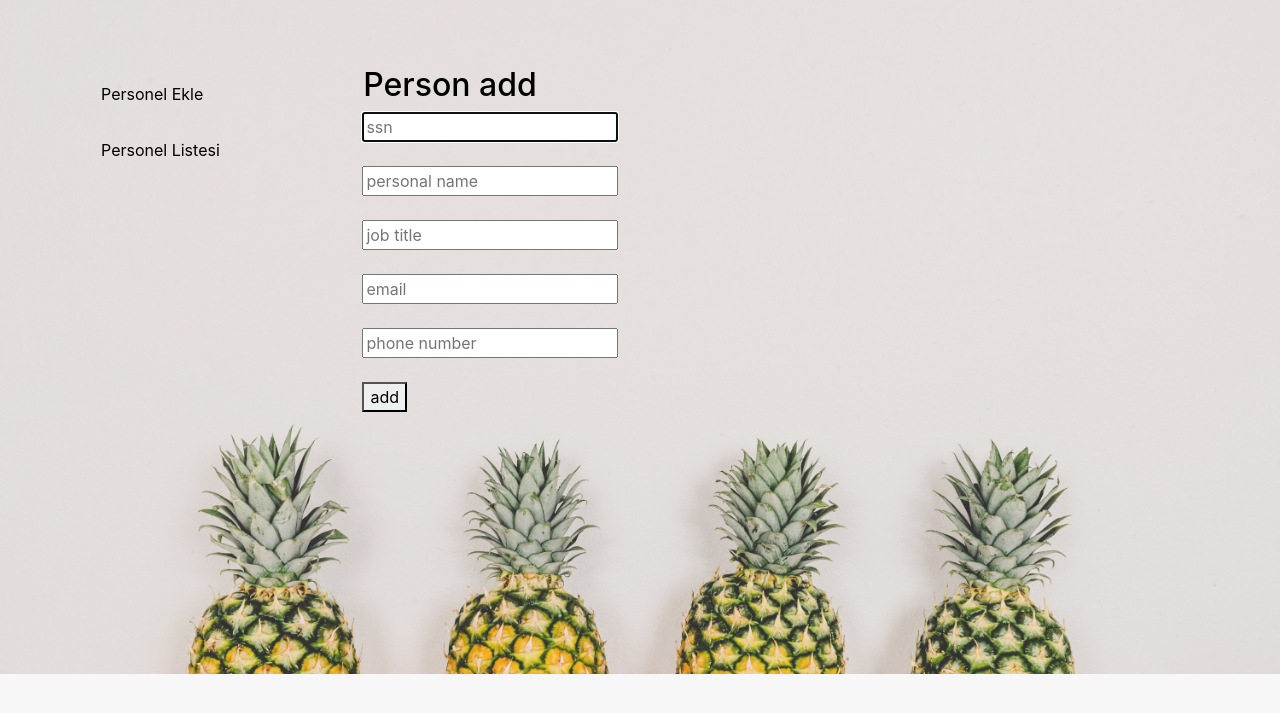
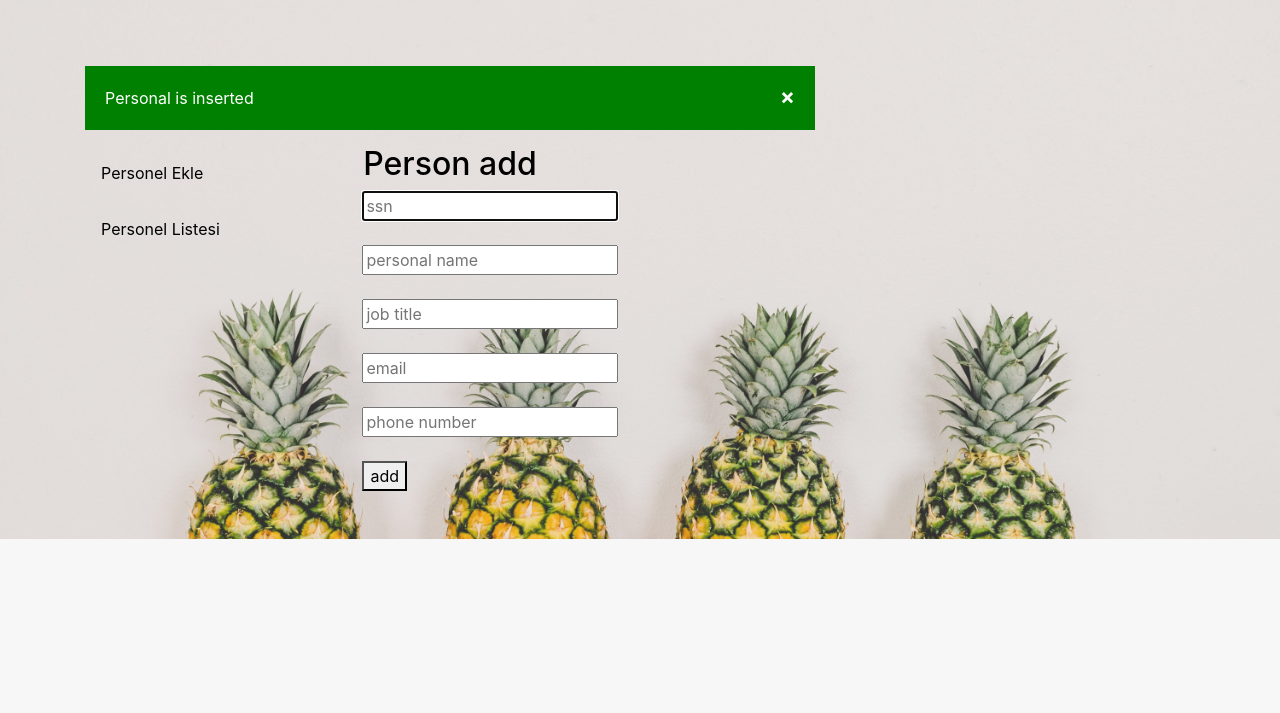
Before and after one commit to okanexe/2021_Fall_Bil372_stok_yonetimi, a Flask app: page /person/add in a window 1280 px wide. Shown: the part 56-769 px from the top of the page. Run offline with Flask 2, Linux system fonts and the light colour scheme; one stand-in notice (Sample message) is shown; some libraries are stand-ins or nearby versions.

Commit message:
bazi duzenlemeler yapildi

```diff
--- a/logistic/app.py
+++ b/logistic/app.py
@@ -1,8 +1,8 @@
-from flask import Flask, render_template, request
+from flask import Flask,flash, render_template, request
 import psycopg2
 
 app = Flask(__name__)
-
+app.config['SECRET_KEY'] = 'a989e8c0679101b2fa3f510eea014e41'
 # db yaratmak için
 # createdb -h localhost -p 5432 -U <username> <dbname>
 # postgresql bağlanmak için
@@ -57,9 +57,9 @@ def person():
         insert_string = "INSERT INTO personal(ssn, personal_name, job_title, email, phone_number) " \
                         "VALUES(%s, %s, %s, %s, %s);"
         cur.execute(insert_string, (ssn, personal_name, job_title, email, phone_number))
-        print("inserted")
+        flash('personal is inserted')
         conn.commit()
-        return render_template("person.html", result=result,title="Personel Yonetim")
+        return render_template("person.html", result=result,title="Personel Ekleme")
 
     return render_template("person.html",title="Personel Yonetim")
 
@@ -68,7 +68,7 @@ buradaki dashboad methodu personel ekleme ve personel yonetiminde kullanilacakti
 '''
 @app.route("/personel", methods = ['POST', 'GET'])
 def dashboard():
-    return render_template("dashboard.html",title="dashboard")
+    return render_template("dashboard.html",title="Personel Yonetim")
 
 @app.route("/login", methods = ['POST', 'GET'])
 def login():
--- a/logistic/static/main.css
+++ b/logistic/static/main.css
@@ -3,8 +3,8 @@ body {
   background-image: url("andy.jpg");
   background-repeat: no-repeat;
   background-size: cover;
-  background-position: auto;
-  background-position-y: 32%;
+
+  background-position-y: -194pt;
   color: #000000;
   margin-top: 5rem;
 }
@@ -172,3 +172,26 @@ div.content {
 div.box{
   margin-left: 38%;
 }
+.success {
+  padding: 20px;
+  background-color: green;
+  color: white;
+  margin-bottom: 15px;
+}
+
+/* The close button */
+.closebtn {
+  margin-left: 15px;
+  color: white;
+  font-weight: bold;
+  float: right;
+  font-size: 22px;
+  line-height: 20px;
+  cursor: pointer;
+  transition: 0.3s;
+}
+
+/* When moving the mouse over the close button */
+.closebtn:hover {
+  color: black;
+}
--- a/logistic/templates/layout.html
+++ b/logistic/templates/layout.html
@@ -8,7 +8,6 @@
     <!-- Bootstrap CSS -->
     <link rel="stylesheet" href="https://maxcdn.bootstrapcdn.com/bootstrap/4.0.0/css/bootstrap.min.css" integrity="sha384-Gn5384xqQ1aoWXA+058RXPxPg6fy4IWvTNh0E263XmFcJlSAwiGgFAW/dAiS6JXm" crossorigin="anonymous">
     <link rel="stylesheet" href="../static/main.css">
-
     {% if title %}
         <title>{{ title }}</title>
     {% else %}
--- a/logistic/templates/person.html
+++ b/logistic/templates/person.html
@@ -1,6 +1,43 @@
 {% extends "layout.html" %}
 
 {% block content %}
+{% with messages=get_flashed_messages(with_categories=true) %}
+ {% for category, message in messages %}
+ <div class="success">
+    <span class="closebtn" onclick="this.parentElement.style.display='none';">&times;</span>
+    Personal is inserted
+    <style>
+        .alert {
+          opacity: 1;
+          transition: opacity 0.6s; /* 600ms to fade out */
+        }
+        </style>
+
+        <script>
+        // Get all elements with class="closebtn"
+        var close = document.getElementsByClassName("closebtn");
+        var i;
+
+        // Loop through all close buttons
+        for (i = 0; i < close.length; i++) {
+          // When someone clicks on a close button
+          close[i].onclick = function(){
+
+            // Get the parent of <span class="closebtn"> (<div class="alert">)
+            var div = this.parentElement;
+
+            // Set the opacity of div to 0 (transparent)
+            div.style.opacity = "0";
+
+            // Hide the div after 600ms (the same amount of milliseconds it takes to fade out)
+            setTimeout(function(){ div.style.display = "none"; }, 600);
+          }
+        }
+        </script>
+</div>
+
+ {% endfor %}
+{% endwith %}
 <div class="sidebar">
     <a href="/person/add">Personel Ekle</a>
     <a href="/person/list">Personel Listesi</a>
```
